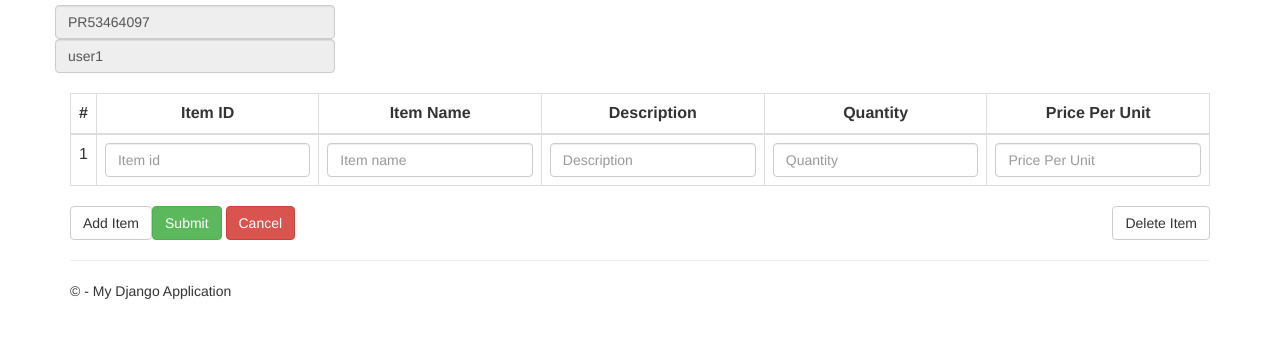
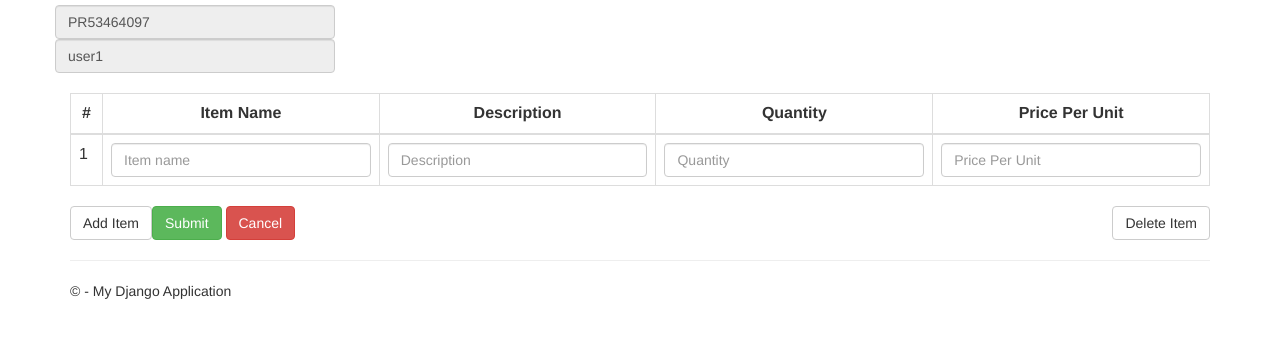
Before and after one commit to 1141228704/Group-6-Purchasing-System, a Django app: page /purchaserequisitionform in a window 1280 px wide. Shown: the part 65-403 px from the top of the page. Run offline with Django 3.2, Linux system fonts and the light colour scheme; a user stored in the database is signed in; data comes from the database, SQL or seed files in the repository; both versions use the stored data as it was after the commit; some libraries are stand-ins or nearby versions.

Commit message:
removed "Item ID" text box from html page since it is auto generated

```diff
--- a/Purchasing System/PurchaseRequisition/templates/PurchaseRequisition/purchaserequisitionform.html
+++ b/Purchasing System/PurchaseRequisition/templates/PurchaseRequisition/purchaserequisitionform.html
@@ -8,7 +8,7 @@
 
       var i=1;
      $("#add_row").click(function(){
-      $('#addr'+i).html("<td>"+ (i+1) +"</td><td><input name='item_id' type='item_id' placeholder='Item ID' class='form-control input-md'   /> </td><td><input  name='item_name' type='text' placeholder='Item Name'  class='form-control input-md'></td><td><input  name='description' type='text' placeholder='Description'  class='form-control input-md' ></td><td><input name='quantity' type='text' placeholder='Quantity' class='form-control input-md'  /> </td><td><input name='unit_price' type='text' placeholder='Price Per Unit' class='form-control input-md'  /> </td>");
+      $('#addr'+i).html("<td>"+ (i+1) +"</td><td><input  name='item_name' type='text' placeholder='Item Name'  class='form-control input-md'></td><td><input  name='description' type='text' placeholder='Description'  class='form-control input-md' ></td><td><input name='quantity' type='text' placeholder='Quantity' class='form-control input-md'  /> </td><td><input name='unit_price' type='text' placeholder='Price Per Unit' class='form-control input-md'  /> </td>");
 
       $('#tab_logic').append('<tr id="addr'+(i+1)+'"></tr>');
       i++;
@@ -45,7 +45,7 @@
 				<thead>
 					<tr >
 						<th class="text-center">#</th>
-						<th class="text-center">Item ID</th>
+
 						<th class="text-center">Item Name</th>
                         <th class="text-center">Description</th>
 						<th class="text-center">Quantity</th>
@@ -55,7 +55,7 @@
 				<tbody name="item_rows">
 					<tr id='addr0'>
 						<td>1</td>
-                        <td> <input type="text" name='item_id' placeholder='Item id'  class="form-control" /> </td>
+
 						<td><input type="text" name="item_name"  placeholder='Item name' class="form-control" ></td>
 						<td><input type="text" name='description' placeholder='Description' class="form-control" /></td>
                         <td><input type="text" name='quantity' placeholder='Quantity'  class="form-control" /></td>
--- a/Purchasing System/PurchaseRequisition/views.py
+++ b/Purchasing System/PurchaseRequisition/views.py
@@ -50,8 +50,7 @@ def purchaserequisitionconfirmation(request):
 
     q = QueryDict(responses)
 
-    items_id = q.getlist('item_id')
-    print(items_id)
+    items_id = []
     items_name = q.getlist('item_name')
     print(items_name)
     description = q.getlist('description')
@@ -62,6 +61,10 @@ def purchaserequisitionconfirmation(request):
     print(unit_price)
     total_price = q.getlist('total_price')
     print(total_price)
+
+    for i in range(len(items_name)):
+        items_id.append(random.randint(10000,99999))
+    print(items_id)
 
     items = list()
 
```
Also changed, not shown: Purchasing System/db.sqlite3.
